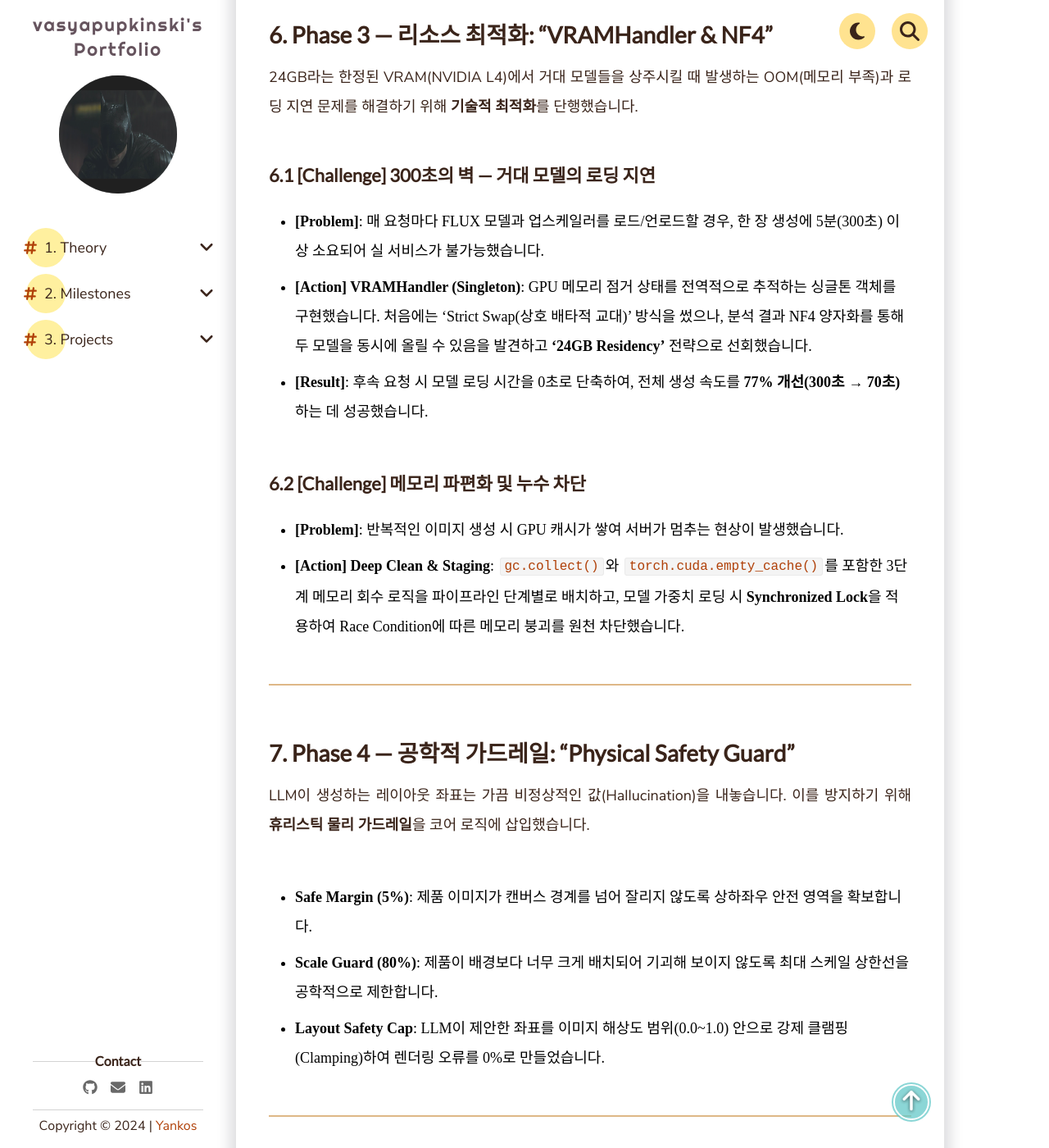
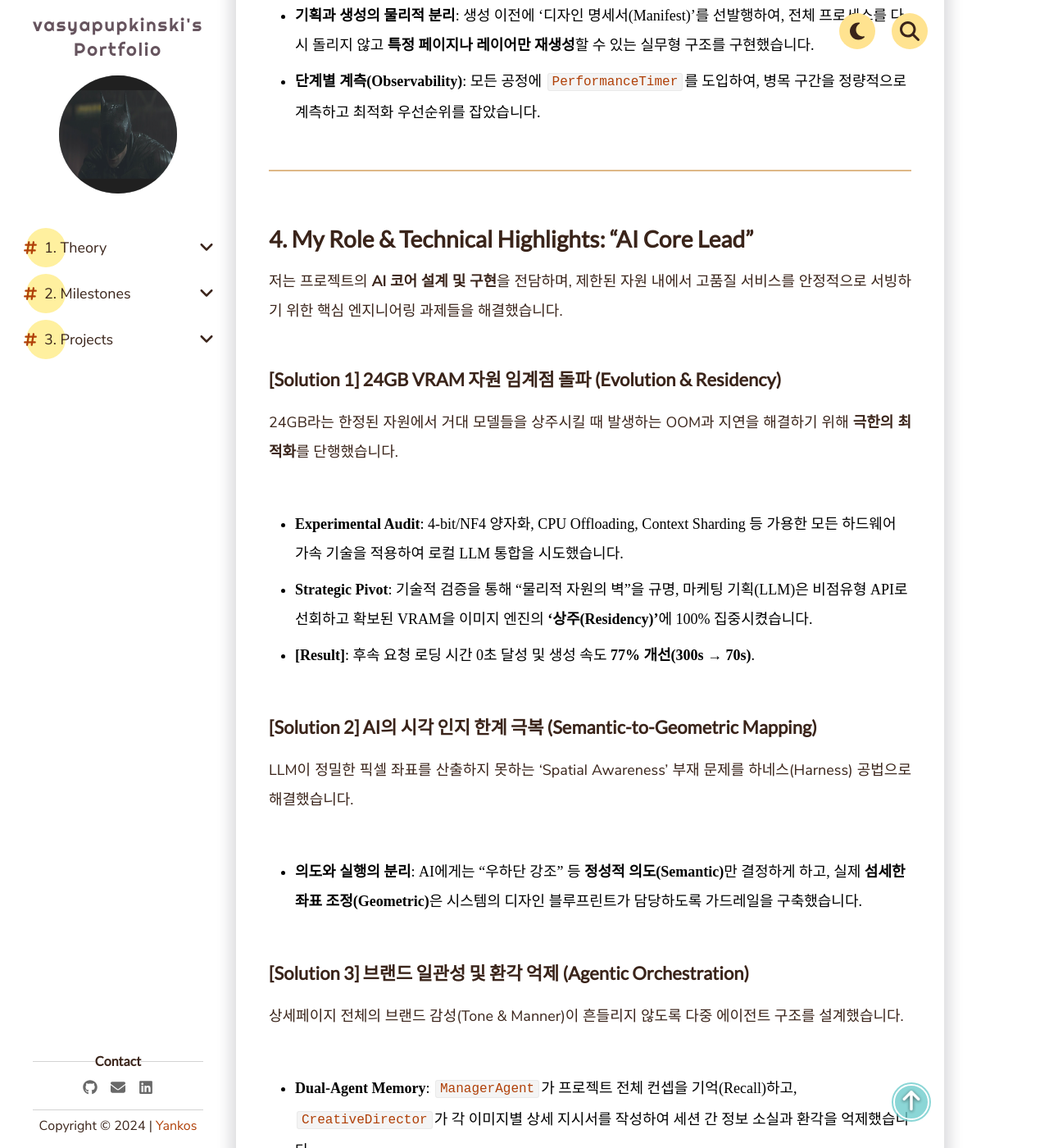
Before and after one commit to vasyapupkinski/vasyapupkinski.github.io, a Jekyll site: the page built from _pages/3. Projects/Team Projects/adgen-ai-ad-generation.md, in a window 1280 px wide and 1400 px high, scrolled down 4703 px. Shown: the whole window at 82% size. Built offline with Jekyll 4.4.1, drawn with Linux system fonts in a browser that asks for light colours; comment, search, counter and statistics services are not loaded; some of the changed text lies outside the part shown.

Commit message:
docs: Refine AdGen AI project narrative with architectural deep-dive and mermaid diagram

````diff
--- a/_pages/3. Projects/Team Projects/adgen-ai-ad-generation.md
+++ b/_pages/3. Projects/Team Projects/adgen-ai-ad-generation.md
@@ -1,13 +1,13 @@
 ---
 layout: page
-title: "AdGen AI: 오케스트레이션을 통한 고가용성 생성 파이프라인 구축"
+title: "AdGen AI: 오케스트레이션을 통한 고가용성 생성 파이프라인 구축 사례 연구"
 category: "3. Projects / Team Projects"
 order: 3
 ---
 
-# AI 기반 광고 이미지 자동 생성 시스템 (AdGen)
+# AdGen AI: 오케스트레이션을 통한 고가용성 생성 파이프라인 구축 사례 연구
 
-> **"AI의 핵심은 모델이 아니라, 모델들을 엮어 실전 가치를 만드는 시스템(Orchestration)이다"**
+> **"AI의 핵심은 모델 자체보다, 이를 유기적으로 연결하여 실전 가치를 만드는 시스템(Harness)에 있다"**
 
 ---
 
@@ -16,22 +16,16 @@ order: 3
 | 항목 | 내용 |
 |---|---|
 | **프로젝트** | 제품 사진 1장으로 기획부터 최종 광고 이미지까지 자동 생성하는 End-to-End AI 서비스 |
-| **나의 역할** | **팀장(PM) — AI Core System 구축 및 오케스트레이션 총괄** |
-| **핵심 성과** | 5단계 이미지 파이프라인 자동화, VRAM 최적화로 이미지 생성 속도 **77% 단축(300초 → 70초)** 및 OOM(GPU 메모리 부족) 문제 완전 해결 |
-| **최종 스택** | FLUX.1-Fill (NF4), BiRefNet, Real-ESRGAN, FastAPI, Redis, Celery, OpenCV, PyTorch |
+| **나의 역할** | **팀장(PM) — AI Core System 아키텍처 설계 및 오케스트레이션 총괄** |
+| **핵심 성과** | 5단계 이미지 파이프라인 자동화, VRAM 최적화로 생성 속도 **77% 단축**, 77-Token 컨덴서 및 지능형 디자인 컴포저 구축 |
+| **최종 스택** | FLUX.1-Fill (NF4), BiRefNet, Real-ESRGAN, T5-Tokenizer, FastAPI, Redis, Celery |
 
 ---
 
+### 모델의 한계를 넘는 '공학적 흐름(Flow)'과 '자원 효율성'의 탐구
+최근 생성형 AI(Generative AI)의 발전으로 고품질 이미지를 만드는 것은 쉬워졌으나, 이를 **'상용 가용성'**을 갖춘 서비스로 만드는 것은 별개의 문제였습니다. 특히 24GB VRAM이라는 한정된 GPU 자원 내에서 거대 모델들을 지연 없이 서빙해야 하는 환경은 설계 초기부터 **'구조적 오케스트레이션'**과 **'메모리 효율화'**를 동시에 고민하게 만들었습니다.
 
-
----
-
-## 1. 프로젝트 배경 및 기술 철학
-
-### 모델의 한계를 넘는 '공학적 흐름(Flow)'의 설계
-최근 생성형 AI(Generative AI)의 발전으로 고품질 이미지를 만드는 것은 쉬워졌으나, 이를 **'상업적 광고 제작 공정'**에 그대로 적용하기에는 한계가 명확했습니다. 모델은 레이아웃의 비틀림(Hallucinated Layout)을 제어하기 어렵고, 고해상도 변환이나 텍스트 합성 등 후처리 공정이 파편화되어 있기 때문입니다.
-
-저는 팀장으로서 단순히 프롬프트 한 줄을 고치는 것을 넘어, **"파편화된 AI 엔진들을 하나의 유기적인 시스템으로 오케스트레이션(Orchestration)하는 것"**을 프로젝트의 핵심 과제로 설정했습니다. AI 코어 시스템 설계자로서, 모델의 불확실성을 공학적 가드레일로 통제하고 실전 서비스가 가능한 수준의 신뢰도를 확보하는 데 집중했습니다.
+저는 단순히 프롬프트 한 줄을 고치는 것을 넘어, **"메모리 기반의 자원 핸들링이 선행되지 않은 AI 서비스는 사상누각"**이라는 전제 하에 멀티에이전트 하네스(Harness)를 구현해 보려는 공학적 시도를 단행했습니다. 모델의 불확실성을 가드레일로 통제하고, 자원의 한계치 안에서 최적의 성능을 끌어내는 '안정적인 시스템'을 구축하는 과정에서의 깨달음을 공유합니다.
 
 ---
 
@@ -41,8 +35,8 @@ order: 3
 |----------|-----------|-------|
 | **AI Engine** | FLUX.1-Fill (NF4) | Inpainting 기반 지능적 배경 생성 및 제품 합성 |
 | **Vision AI** | BiRefNet / ISNet | 객체 세그멘테이션 (누끼) 및 기하학적 분석 |
+| **Optimization** | VRAMHandler (Singleton) | GPU 메모리(24GB VRAM) 점유 최적화 및 로딩 속도 가속 |
 | **Orchestration** | Director-Manager Pattern | 5단계 파이프라인 생명주기 제어 및 상태 관리 |
-| **Optimization** | VRAMHandler (Singleton) | GPU 메모리 점유 최적화 및 로딩 속도 가속 |
 | **Infrastructure** | Redis / Celery | 고부하 이미지 생성 작업의 비동기 분산 처리 |
 | **Serving** | FastAPI / Next.js | 비동기 API 서빙 및 캔버스 기반 인터랙티브 편집기 |
 
@@ -52,74 +46,107 @@ order: 3
 
 | 이름 | 역할 |
 |:---|:---|
-| **이승완 (팀장)** | **AI Core System 아키텍처 설계 및 구현**. 5-Stage 제작 파이프라인 개발, VRAM 최적화 전략 수립, 계층형 오케스트레이션(Director) 구축, 물리 기반 레이아웃 가드레일 설계 |
-| 박시찬 | **프론트엔드 아키텍처 및 서비스 전반 구현**. Next.js 기반 UI/UX 구축, Konva.js 캔버스 편집기 및 실시간 피드백 루프 개발, 프론트-백엔드 통합 연동 |
+| **이승완 (팀장)** | **AI Core System 아키텍처 설계 및 구현**. 5-Stage 제작 파이프라인 개발, VRAMHandler 기반 GPU 최적화 전략 수립, 계층형 오케스트레이션(Director) 구축, 물리 기반 레이아웃 가드레일 설계 |
+| 박시찬 | **프이프라인 통합 및 서비스 전반 구현**. Next.js 기반 UI/UX 구축, Konva.js 캔버스 편집기 및 실시간 피드백 루프 개발, 프론트-백엔드 통합 연동 |
 | 신아름 | 프로젝트 시각화 자료 및 발표 자료(PPT) 제작 지원 |
 
 ---
 
-## 4. Phase 1 — 계층형 오케스트레이션: "5-Stage Pipeline"
+## 3. System Architecture & Pipeline: "The Orchestrated Engine"
 
-단순히 이미지를 생성하는 것을 넘어, 전문 디자이너의 작업 공정을 5단계의 **선형 엔지니어링 파이프라인**으로 구조화했습니다.
+프로젝트의 핵심은 단순히 이미지를 생성하는 것이 아니라, 기획부터 렌더링까지 이어지는 **'상용 수준의 제작 공정'**을 구축하는 것이었습니다.
 
-1.  **Segmenter (Vision)**: 제품의 배경을 제거하고, 캔버스의 중심 좌표와 기하학적 비율(BBox)을 분석합니다.
-2.  **FluxEngine (Generative)**: 분석된 좌표를 바탕으로 AI 배경을 생성하고, 제품을 이질감 없이 녹여냅니다.
-3.  **Upscaler (Enhancement)**: 저사양 GPU에서의 효율을 위해 NF4로 생성된 이미지를 4K 수준으로 초고해상도 복원합니다.
-4.  **ColorMaster (Post-process)**: 생성된 이미지와 원본 제품의 명도, 대비, 채도를 통계적으로 분석하여 색감을 동기화합니다.
-5.  **AdDesigner (Synthesis)**: 텍스트 레이어와 도형 요소를 렌더링하여 최종 상업 광고 결과물을 산출합니다.
+### Architecture Overview
+```mermaid
+flowchart LR
+    UI["Next.js UI<br/>Canvas Editor"] --> API["FastAPI API Server"]
+    API --> Director["Director / State Manager"]
+    Director --> Planner["Planner / Designer LLM"]
+    Director --> Segmenter["Segmenter<br/>BiRefNet"]
+    Segmenter --> Flux["Background Generation<br/>FLUX.1-Fill"]
+    Flux --> Upscaler["Upscaler<br/>Real-ESRGAN"]
+    Upscaler --> Color["ColorMaster"]
+    Color --> Designer["AdDesigner<br/>Text / Shape Overlay"]
+    Designer --> Output["Manifest + Rendered Assets"]
+```
 
-> **[Result]**: 이 모든 과정을 단 **1회의 API 요청**으로 완전 자동화하여, 수동 작업 대비 광고 제작 효율을 극대화했습니다.
+### 5-Stage Image Synthesis Pipeline
+개별 이미지 생성은 다음의 5단계를 거쳐 정밀하게 통제됩니다.
+1.  **Segmenter (BiRefNet)**: 제품 객체 추출 및 기하학적 분석.
+2.  **FluxEngine (Generative)**: NF4 양자화된 FLUX.1을 통한 배경 생성 및 제품 합성.
+3.  **Upscale (Real-ESRGAN)**: 저해상도(NF4) 생성물을 4K 수준으로 품질 보정.
+4.  **ColorMaster**: 배경과 제품 간의 통계적 색감 동기화 및 톤 보정.
+5.  **AdDesigner**: 기획된 좌표계 위에서 텍스트 및 디자인 레이어 벡터 렌더링.
+
+### Director-Centric Orchestration
+전체 워크플로우는 `Director & State Manager`에 의해 제어됩니다.
+*   **기획과 생성의 물리적 분리**: 생성 이전에 '디자인 명세서(Manifest)'를 선발행하여, 전체 프로세스를 다시 돌리지 않고 **특정 페이지나 레이어만 재생성**할 수 있는 실무형 구조를 구현했습니다.
+*   **단계별 계측(Observability)**: 모든 공정에 `PerformanceTimer`를 도입하여, 병목 구간을 정량적으로 계측하고 최적화 우선순위를 잡았습니다.
 
 ---
 
-## 5. Phase 2 — 지능적 기획 에이전트: "Creative Director"
+## 4. My Role & Technical Highlights: "AI Core Lead"
 
-"어떤 배경을 만들고, 텍스트는 어디에 배치할 것인가?"라는 창의적 의사결정을 위해 **2단계 LLM 에이전트 시스템**을 구축했습니다.
+저는 프로젝트의 **AI 코어 설계 및 구현**을 전담하며, 제한된 자원 내에서 고품질 서비스를 안정적으로 서빙하기 위한 핵심 엔지니어링 과제들을 해결했습니다.
 
-*   **Planner LLM**: 브랜딩 전략과 전체 톤앤매너, 색상 조합을 결정합니다.
-*   **Designer LLM**: Planner의 전략을 실제 픽셀 좌표와 프롬프트로 변환하는 '설계 도면'을 생성합니다.
-*   **Failover 전략**: **OpenAI(Primary)와 Gemini(Secondary)**를 이중화하여, 특정 API의 장애 시에도 중단 없는 서비스를 보장하는 안정성을 확보했습니다.
+### [Solution 1] 24GB VRAM 자원 임계점 돌파 (Evolution & Residency)
+24GB라는 한정된 자원에서 거대 모델들을 상주시킬 때 발생하는 OOM과 지연을 해결하기 위해 **극한의 최적화**를 단행했습니다.
+*   **Experimental Audit**: 4-bit/NF4 양자화, CPU Offloading, Context Sharding 등 가용한 모든 하드웨어 가속 기술을 적용하여 로컬 LLM 통합을 시도했습니다.
+*   **Strategic Pivot**: 기술적 검증을 통해 "물리적 자원의 벽"을 규명, 마케팅 기획(LLM)은 비점유형 API로 선회하고 확보된 VRAM을 이미지 엔진의 **'상주(Residency)'**에 100% 집중시켰습니다.
+*   **[Result]**: 후속 요청 로딩 시간 0초 달성 및 생성 속도 **77% 개선(300s → 70s)**.
+
+### [Solution 2] AI의 시각 인지 한계 극복 (Semantic-to-Geometric Mapping)
+LLM이 정밀한 픽셀 좌표를 산출하지 못하는 'Spatial Awareness' 부재 문제를 하네스(Harness) 공법으로 해결했습니다.
+*   **의도와 실행의 분리**: AI에게는 "우하단 강조" 등 **정성적 의도(Semantic)**만 결정하게 하고, 실제 **섬세한 좌표 조정(Geometric)**은 시스템의 디자인 블루프린트가 담당하도록 가드레일을 구축했습니다.
+
+### [Solution 3] 브랜드 일관성 및 환각 억제 (Agentic Orchestration)
+상세페이지 전체의 브랜드 감성(Tone & Manner)이 흔들리지 않도록 다중 에이전트 구조를 설계했습니다.
+*   **Dual-Agent Memory**: `ManagerAgent`가 프로젝트 전체 컨셉을 기억(Recall)하고, `CreativeDirector`가 각 이미지별 상세 지시서를 작성하여 세션 간 정보 소실과 환각을 억제했습니다.
+
+### [Solution 4] 데이터 무결성 및 인프라 (Storage Auditing)
+생성형 AI 서비스의 운영 효율과 데이터 신뢰성을 위해 지형 관리 계층을 구축했습니다.
+*   **SHA-256 Deduplication**: 대량 이미지 생성 시 발생하는 스토리지 낭비를 막기 위해 **픽셀 데이터 해시 비교**를 통한 지능형 중복 제거 시스템을 구축했습니다.
+*   **Episode Memory**: 사용자의 과거 성공 프롬프트와 비선호 스타일을 메타데이터로 관리하여 세션을 거듭할수록 개인화된 품질을 제공합니다.
+
+---
+## 5. Technical Deep-Dive — 지표 이면의 공학적 디테일
+
+단순한 '기능 구현'을 넘어, 상용 환경에서의 안정성과 품질을 위해 설계된 코어 시스템의 핵심 로직들입니다.
+
+### 10.1 Performance Observability (성능 계측 및 최적화 우선순위)
+*   **[Action]**: 모든 파이프라인 단계에 `PerformanceTimer`를 삽입하여 실행 시간을 로깅하고, 5단계 생성 공정의 병목 구간을 시각화했습니다.
+*   **[Result]**: 단순히 "느리다"는 추측이 아닌, "모델 로딩이 전체의 60%를 차지한다"는 정확한 계측 결과를 얻었고, 이를 통해 `VRAM Residency` 전략이라는 근본적인 해결책을 도출할 수 있었습니다.
+
+### 10.2 77-Token Prompt Condenser & T5 Tokenizer
+*   **[Problem]**: FLUX.1 (T5) 인코더의 **77토큰 제한**을 초과할 경우 뒷부분의 묘사가 무시되어 결과물의 품질이 급감했습니다.
+*   **[Action]**: 매니저 에이전트 내부에 `T5Tokenizer`를 로컬 로드하여 실시간 토큰 수를 계산하고, 초과 시 LLM이 핵심 키워드 위주로 프롬프트를 **자율 압축(Condensation)**하도록 설계했습니다.
+*   **[Result]**: 긴 사용자 요구사항도 모델이 이해 가능한 77토큰 이내의 고농축 프롬프트로 변환되어 생성 결과물의 정합성을 획득했습니다.
+
+### 10.2 Layout-Aware Vector Composition Engine
+*   **[Problem]**: AI가 생성한 배경 위에 텍스트와 도형이 겹치거나 구도가 깨지는 문제.
+*   **[Action]**: `ShapeComposer`를 통해 레이아웃 타입(`center_hero`, `left_product`, `grid_4` 등) 및 페이지 역할별 **디자인 블루프린트**를 구축했습니다.
+*   **[Geometric Anchoring]**: 포인터 화살표 등 강조 요소가 제품의 좌표(`px`, `py`)를 수학적으로 추적하여 정확히 가리키도록 하는 **지능적 앵커링** 로직을 적용했습니다.
+
+### 10.3 Context & Semantic Isolation (맥락 및 의미론적 격리)
+*   **[Hallucination Suppression]**: 상세페이지의 여러 에셋을 생성할 때 발생하기 쉬운 LLM의 '기억 소실'이나 '환각'을 방지하기 위해 역할을 격리했습니다. AI가 전체 맥락을 잃지 않고 특정 세션 동안 브랜드 톤을 고수하도록 **에피소드 메모리(Episode Memory)**와 연동된 격리된 추론 환경을 제공합니다.
+*   **[Semantic Isolation]**: AI의 '자율 최적화(Self-Optimization)' 오류를 방지하기 위해 역할을 분리했습니다. AI는 "배치 컨셉"만 결정하고, 실제 섬세한(Delicate) 좌표 조정은 시스템이 보유한 기하학적 블루프린트가 수행하도록 설계하여 시각적 완성도를 타협하지 않았습니다.
+*   **[Context Isolation]**: 광고 카피에 배경 묘사가 섞여 들어가는 실수를 방지하기 위해 프롬프트 레벨에서 정보의 성격을 명확히 분리하는 규칙을 삽입했습니다.
 
 ---
 
-## 6. Phase 3 — 리소스 최적화: "VRAMHandler & NF4"
+## 11. 맺음말 및 프로젝트 회고: "시스템적 사고가 신뢰를 만든다"
 
-24GB라는 한정된 VRAM(NVIDIA L4)에서 거대 모델들을 상주시킬 때 발생하는 OOM(메모리 부족)과 로딩 지연 문제를 해결하기 위해 **기술적 최적화**를 단행했습니다.
+AdGen 프로젝트의 AI 코어 시스템을 구축하며 얻은 가장 큰 교훈은 **"단일 모델의 천재성보다, 이를 엮는 시스템의 견고함이 사용자의 신뢰를 만든다"**는 점입니다.
 
-### 6.1 [Challenge] 300초의 벽 — 거대 모델의 로딩 지연
-*   **[Problem]**: 매 요청마다 FLUX 모델과 업스케일러를 로드/언로드할 경우, 한 장 생성에 5분(300초) 이상 소요되어 실 서비스가 불가능했습니다.
-*   **[Action] VRAMHandler (Singleton)**: GPU 메모리 점거 상태를 전역적으로 추적하는 싱글톤 객체를 구현했습니다. 처음에는 'Strict Swap(상호 배타적 교대)' 방식을 썼으나, 분석 결과 NF4 양자화를 통해 두 모델을 동시에 올릴 수 있음을 발견하고 **'24GB Residency'** 전략으로 선회했습니다.
-*   **[Result]**: 후속 요청 시 모델 로딩 시간을 0초로 단축하여, 전체 생성 속도를 **77% 개선(300초 → 70초)**하는 데 성공했습니다.
+완벽한 멀티에이전트 시스템을 구현하려던 시도는 때로 자원의 벽에 부딪히기도 했으나, 그 과정에서 FLUX와 같은 거대 모델을 24GB VRAM 안에서 어떻게 상주시킬지, LLM의 창의적 환각을 어떻게 수학적인 가드레일로 통제할지 고민하며 **'시스템 하네스 엔지니어링'**의 본질을 경험할 수 있었습니다.
 
-### 6.2 [Challenge] 메모리 파편화 및 누수 차단
-*   **[Problem]**: 반복적인 이미지 생성 시 GPU 캐시가 쌓여 서버가 멈추는 현상이 발생했습니다.
-*   **[Action] Deep Clean & Staging**: `gc.collect()`와 `torch.cuda.empty_cache()`를 포함한 3단계 메모리 회수 로직을 파이프라인 단계별로 배치하고, 모델 가중치 로딩 시 **Synchronized Lock**을 적용하여 Race Condition에 따른 메모리 붕괴를 원천 차단했습니다.
+**"화려한 이미지 이면에는, 보이지 않는 VRAM 점유율과 1픽셀의 좌표를 지키기 위한 엔지니어의 치열한 최적화 근거가 숨어있다."**
+
+저는 이 프로젝트를 통해 단순히 기술을 구현하는 것을 넘어, 기술의 비용과 안정성 사이에서 최선의 아키텍처를 선택할 수 있는 **AI Core System Engineer**로서의 가능성을 확인했습니다.
 
 ---
 
-## 7. Phase 4 — 공학적 가드레일: "Physical Safety Guard"
-
-LLM이 생성하는 레이아웃 좌표는 가끔 비정상적인 값(Hallucination)을 내놓습니다. 이를 방지하기 위해 **휴리스틱 물리 가드레일**을 코어 로직에 삽입했습니다.
-
-*   **Safe Margin (5%)**: 제품 이미지가 캔버스 경계를 넘어 잘리지 않도록 상하좌우 안전 영역을 확보합니다.
-*   **Scale Guard (80%)**: 제품이 배경보다 너무 크게 배치되어 기괴해 보이지 않도록 최대 스케일 상한선을 공학적으로 제한합니다.
-*   **Layout Safety Cap**: LLM이 제안한 좌표를 이미지 해상도 범위(0.0~1.0) 안으로 강제 클램핑(Clamping)하여 렌더링 오류를 0%로 만들었습니다.
-
----
-
-## 8. 맺음말 및 프로젝트 회고: "시스템이 신뢰를 만든다"
-
-AdGen 프로젝트의 AI 코어 시스템을 구축하며 얻은 가장 큰 교훈은 **"단일 모델의 천재성보다, 시스템의 견고함이 사용자의 신뢰를 만든다"**는 점입니다.
-
-FLUX와 같은 거대 모델을 24GB VRAM이라는 제약 속에서 어떻게 상주시킬지, LLM의 창의적 환각을 어떻게 수학적인 가드레일로 통제할지를 고민하는 과정은 저에게 **'모델을 넘어선 시스템 엔지니어링'**의 쾌감을 일깨워 주었습니다.
-
-**"화려한 결과물 이면에는, 보이지 않는 VRAM 점유율과 1픽셀의 좌표를 지키기 위한 엔지니어의 치열한 최적화 근거가 숨어있다."**
-
-저는 이 프로젝트를 통해 단순히 기술을 구현하는 것을 넘어, 기술의 비용과 안정성 사이에서 최선의 아키텍처를 선택할 수 있는 **AI Core System Engineer**로서의 정체성을 확립했습니다.
-
----
-
-## 9. 프로젝트 구조
+## 12. 프로젝트 구조
 
 ```text
 📦 AdGen-AI-Ad-Generation
@@ -143,7 +170,17 @@ FLUX와 같은 거대 모델을 24GB VRAM이라는 제약 속에서 어떻게
 
 ### 리더십 및 설계 인사이트
 3.  **"가이드라인은 수학적이어야 한다"** — LLM에게 "예쁘게 배치해줘"라고 하는 대신, `Scale Guard`와 `Safe Margin` 같은 물리적 제약 조건을 코드로 직접 구현했을 때 비로소 서비스의 일관된 품질이 보장됨을 배웠습니다.
-4.  **"Failover 없는 서빙은 도박이다"** — 주력 모델의 API 장애 시 즉각적으로 Gemini로 폴백되는 이중화 구조를 통해, AI 서비스의 비즈니스 연속성을 확보하는 경험을 했습니다.
+4.  **"엔지니어링은 한계를 인정하는 것에서 시작된다"** — 로컬화를 위한 극한의 최적화 과정은 실패가 아닌, **물리적 자원의 임계점**을 명확히 규명하는 검증 과정이었습니다. "최적화로 알뜰하게 쓸 수 있을지언정, 물리적 총량을 이길 순 없다"는 교훈은 저에게 유연하고 현실적인 아키텍처를 설계하는 안목을 주었습니다.
+
+---
+
+## 14. Future Roadmap: 시각적 피드백 루프의 완성
+
+현재 시스템은 텍스트 파라미터 기반의 레이아웃 산출 방식으로 인해, 인간의 감각에 준하는 '섬세한 미세 조정'에는 물리적 한계가 존재했습니다. 이를 극복하기 위해 다음과 같은 차기 아키텍처를 구상하고 있습니다.
+
+*   **LMM (Vision) 기반의 Visual Audit**: 생성된 광고 결과물을 멀티모달 모델(LMM)이 직접 분석하고 수정을 제안하는 **'시각적 피드백 루프'** 구축.
+*   **Adaptive Layout Discovery**: 정해진 블루프린트를 넘어, 비전 에이전트가 배경 이미지의 여백과 구도를 실시간 인지하여 제품 배치를 동적으로 최적화하는 지능형 배치 엔진 고도화.
+*   **Goal**: 모델에게 '눈'을 달아줌으로써, 공학적 가드레일과 미학적 감각이 공존하는 궁극의 디자인 자동화 시스템 완성을 지향합니다.
 
 ---
 
````
Also changed, not shown: other parts of _pages/3. Projects/Team Projects/adgen-ai-ad-generation.md (+1 -1 lines), _pages/3. Projects/Team Projects/pill-detection.md (+1 -1 lines).
